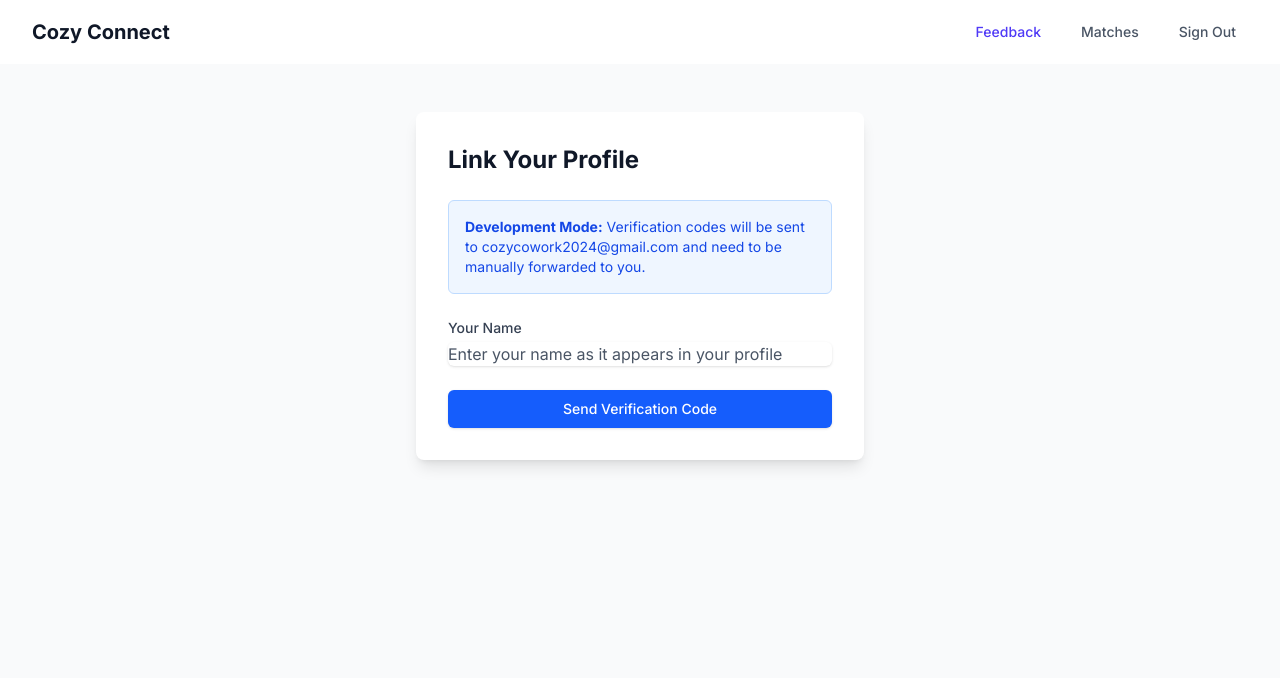
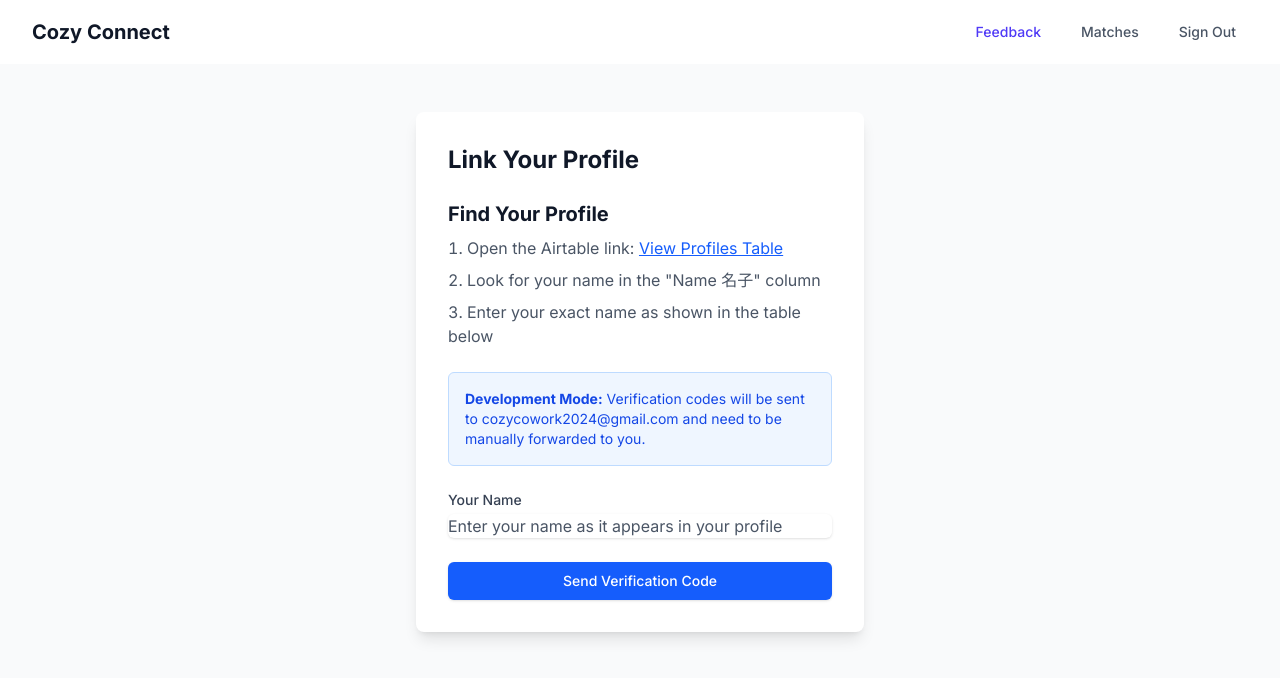
Before and after one commit to en-tropyc/cozy-connect, a Next.js app: page /profile/link in a window 1280 px wide. Shown: the top 678 px of the page. Built offline with nearby package versions, Linux system fonts and the light colour scheme; no server answers; sample sign-in values are in the browser's storage.

Commit message:
link profile instructions

```diff
--- a/src/app/profile/link/page.tsx
+++ b/src/app/profile/link/page.tsx
@@ -110,6 +110,14 @@ export default function LinkProfilePage() {
       <div className="max-w-md mx-auto">
         <div className="bg-white rounded-lg shadow-lg p-8">
           <h1 className="text-2xl font-bold text-gray-900 mb-6">Link Your Profile</h1>
+          <div className="mb-6">
+            <p className="text-xl font-bold text-gray-900 mb-2">Find Your Profile</p>
+            <ol className="list-decimal list-inside space-y-2 text-gray-600">
+              <li>Open the Airtable link: <a href="https://airtable.com/appXPGzvT71UhNsjl/shrPuJX5UkpkmO4io/tbl9Jj8pIUABtsXRo" target="_blank" rel="noopener noreferrer" className="text-blue-600 hover:text-blue-800 underline">View Profiles Table</a></li>
+              <li>Look for your name in the &quot;Name 名子&quot; column</li>
+              <li>Enter your exact name as shown in the table below</li>
+            </ol>
+          </div>
 
           {error && (
             <div className={`mb-6 p-4 rounded-md ${
```
